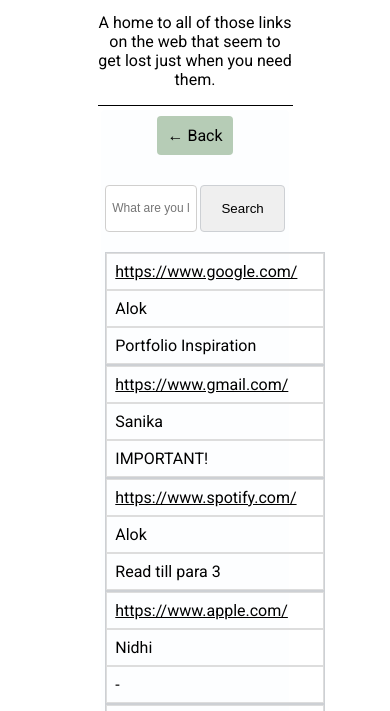
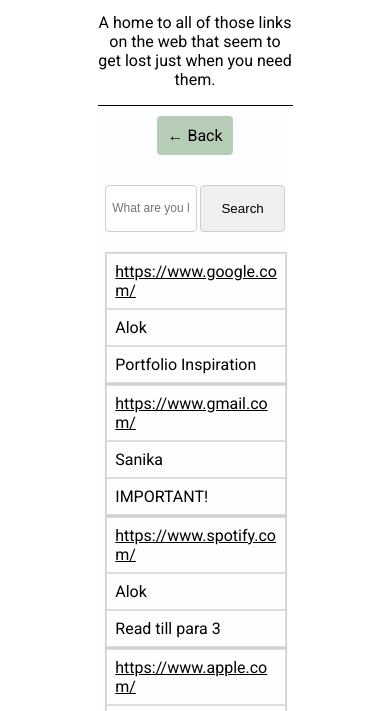
Before and after one commit to anushree-a/better-bookmarking, a browser extension: page links.html in a window 390 px wide. Shown: the part 132-843 px from the top of the page. Drawn offline with Linux system fonts and the light colour scheme.

Commit message:
Fix table length in mobile view

```diff
--- a/styles/links.css
+++ b/styles/links.css
@@ -68,6 +68,8 @@
         display: flex;
         flex-direction: column;
         border: 1px solid #cdd0d4;
+        width: 180px;
+        overflow-wrap: break-word;
     }
 
     input#search-bar {
```
